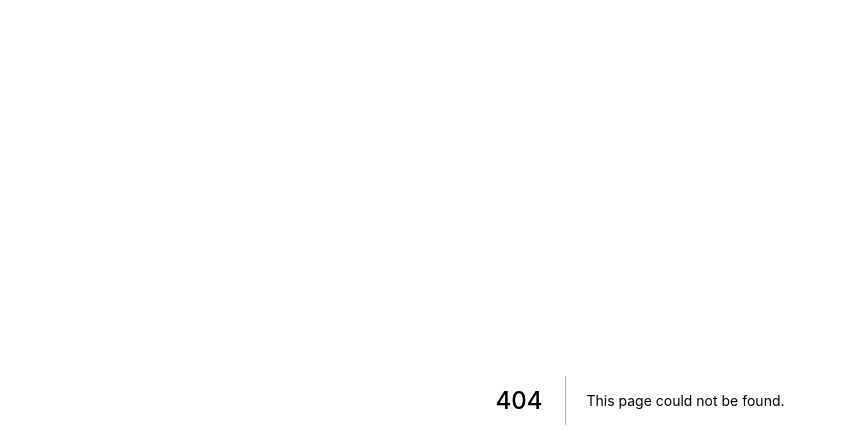
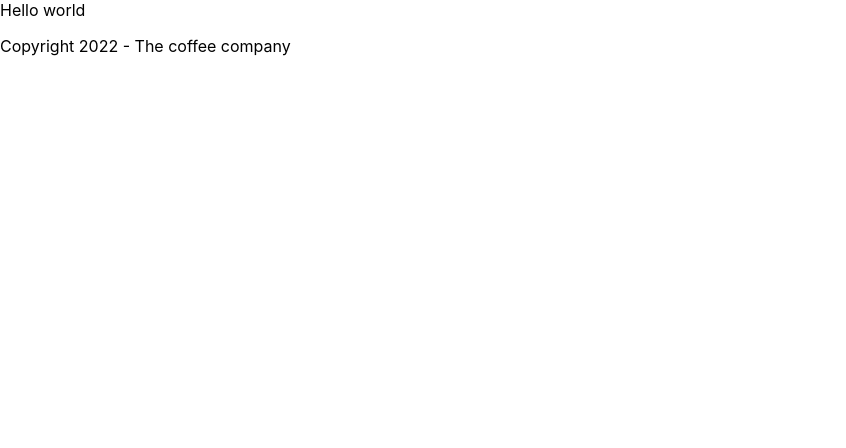
Before and after one commit to Christian-Mar/next_coffee, a Next.js app: page /world in a window 1280 px wide. Before the commit this address had no page. Shown: the top 448 px of the page, without its empty margins (0-846 px from the left). Built offline with nearby package versions, Linux system fonts and the light colour scheme.

Commit message:
made a footer

```diff
--- a/pages/_app.js
+++ b/pages/_app.js
@@ -1,7 +1,14 @@
-import '../styles/globals.css'
+import '../styles/globals.css';
 
 function MyApp({ Component, pageProps }) {
-  return <Component {...pageProps} />
+	return (
+		<div>
+			<Component {...pageProps} />
+			<footer>
+				<p>Copyright 2022 - The coffee company</p>
+			</footer>
+		</div>
+	);
 }
 
-export default MyApp
+export default MyApp;
--- /dev/null
+++ b/pages/world.js
@@ -0,0 +1,5 @@
+const World = () => {
+  return <div>Hello world</div>
+};
+
+export default World;
```
